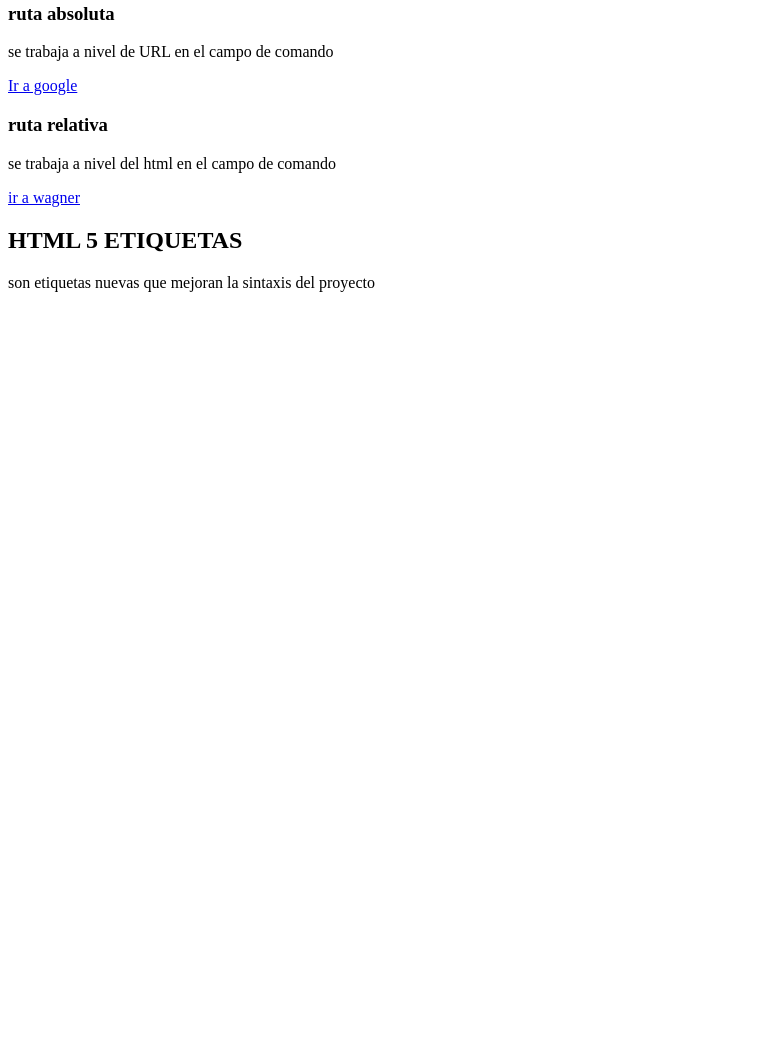
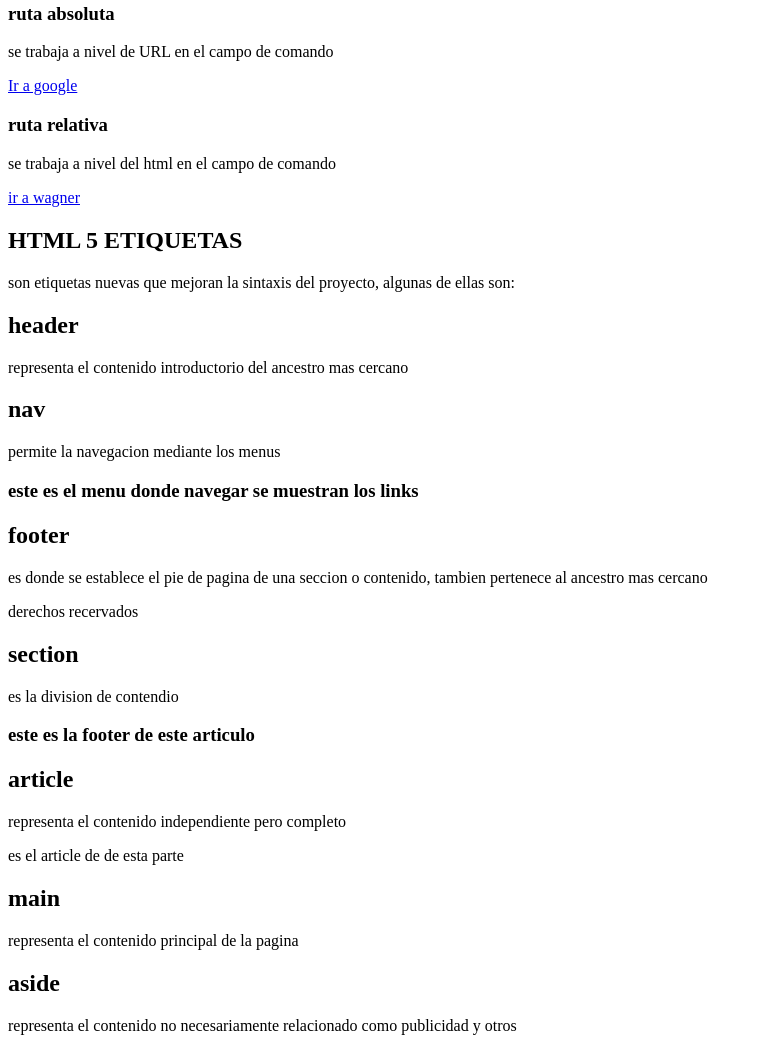
Before and after one commit to wagner-gamarra/miprimerhtml, a plain HTML site: page index.html in a window 1280 px wide. Shown: the part 1287-2338 px from the top of the page, without its empty margins (0-763 px from the left). Before the commit the page ends 1595 px from the top, so only its background shows below. Drawn offline with Linux system fonts and the light colour scheme.

Commit message:
termino de codeo

```diff
--- a/index.html
+++ b/index.html
@@ -60,7 +60,7 @@
         </section>
     </section>
     <div>
-        <h3>etiquete div</h3>
+        <h3>etiqueta div</h3>
         <p> son etiquetas sin contenido semantico, son usadas para cualquier neceisdad</p>
     </div>
     <section>
@@ -87,10 +87,60 @@
         </section>
     </section>
     <section>
-        <h1>HTML 5 ETIQUETAS</h1>
-        <P>son etiquetas nuevas que mejoran la sintaxis del proyecto</P>
+        <header>
+            <h1>HTML 5 ETIQUETAS</h1>
+            <P>son etiquetas nuevas que mejoran la sintaxis del proyecto, algunas de ellas son:</P>
+        </header>
+        <section>
+            <article>
+                <h2>header</h2>
+                <p>representa el contenido introductorio del ancestro mas cercano</p>
+            </article>
+
+            <article>
+                <h2>nav</h2>
+                <p>permite la navegacion mediante los menus</p>
+                <nav>
+                    <h3> este es el menu donde navegar se muestran los links</h3>
+                </nav>
+            </article>
+
+            <article>
+                <h2>footer</h2>
+                <p>es donde se establece el pie de pagina de una seccion o contenido, tambien pertenece al ancestro mas cercano</p>
+                <footer>
+                    <p>derechos recervados</p>
+                </footer>
+            </article>
+
+            <article>
+                <h2>section</h2>
+                <p>es la division de contendio</p>
+                <section>
+                    <h3>este es la footer de este articulo</h3>
+                </section>
+            </article>
+
+            <article>
+                <h2>article</h2>
+                <p>representa el contenido independiente pero completo</p>
+                <article>
+                    <header>
+                        <p>es el article de de esta parte</p>
+                    </header>
+                </article>
+
+                <article>
+                    <h2>main</h2>
+                    <p>representa el contenido principal de la pagina</p>
+                </article>
+            </article>
+
+            <article>
+                <h2>aside</h2>
+                <p>representa el contenido no necesariamente relacionado como publicidad y otros</p>
+            </article>
+        </section>
     </section>
-
-
 </body>
 </html>
```
Also changed, not shown: 1 other file.
